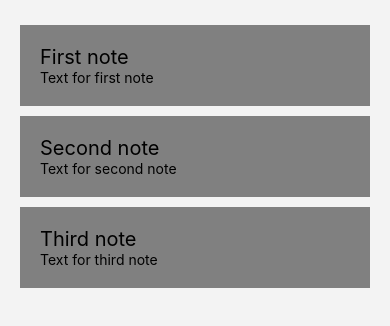
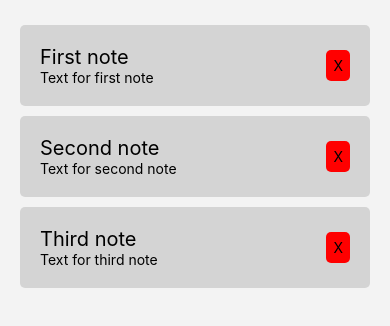
Before and after one commit to santicammarano/widergy-mobile-training, a React Native app: screen / in a window 390 px wide. Shown: the top 326 px of the page. Built offline with nearby package versions, Linux system fonts and the light colour scheme.

Commit message:
feat: bold&italic text. Delete notes

```diff
--- a/App.js
+++ b/App.js
@@ -15,14 +15,9 @@ import {
 
 const App = () => {
   const initialValue = [
-    { id: 1, title: "First note", text: "Text for first note" },
-    { id: 2, title: "Second note", text: "Text for second note" },
-    { id: 3, title: "Third note", text: "Text for third note" },
-    // { id: 4, title: "Third note", text: "Text for third note" },
-    // { id: 5, title: "Third note", text: "Text for third note" },
-    // { id: 6, title: "Third note", text: "Text for third note" },
-    // { id: 7, title: "Third note", text: "Text for third note" },
-    // { id: 8, title: "Third note", text: "Text for third note" },
+    { id: 1, title: "First note", text: "Text for first note", dynamicStyles: {}},
+    { id: 2, title: "Second note", text: "Text for second note", dynamicStyles: {}},
+    { id: 3, title: "Third note", text: "Text for third note", dynamicStyles: {}},
   ]
 
 
@@ -35,11 +30,15 @@ const App = () => {
     setNotes([...notes, note]);
   }
 
+  const deleteNote = (id) => {
+    setNotes(notes.filter((note) => note.id !== id));
+  }
+
   return (
     <View style={{ display: 'flex', flexDirection: 'column', alignItems: 'center', backgroundColor: '#f3f3f3', height: '100%', paddingTop: 20 }}>
-      <NoteList notes={notes} />
+      <NoteList notes={notes} deleteNote={deleteNote}/>
       <ActionButton onPress={() => setModalVisible(!modalVisible)} />
-      <NewNoteForm modalVisible={modalVisible} setModalVisible={setModalVisible} addNewNote={addNewNote} />
+      <NewNoteForm modalVisible={modalVisible} setModalVisible={setModalVisible} addNewNote={addNewNote}/>
     </View>
   );
 };
--- a/src/app/components/Note/index.js
+++ b/src/app/components/Note/index.js
@@ -1,13 +1,41 @@
 import React from 'react';
-import { View, Text } from 'react-native'
+import { View, Text, StyleSheet, Pressable } from 'react-native'
 
-const Note = ({ title, text }) => {
+const Note = ({ id, title, text, dynamicStyles, deleteNote }) => {
+
+  const setDynamicStyles = {
+    fontWeight: dynamicStyles?.bold ? "bold" : "normal",
+    fontStyle: dynamicStyles?.italic ? "italic" : "normal",
+  }
+
   return (
-    <View style={{backgroundColor: "grey", padding: 20, width: 350, margin: 5}}>
-      <Text style={{fontSize: 20}}>{title}</Text>
-      <Text>{text}</Text>
+    <View style={{ display: "flex", flexDirection: "row", justifyContent: "space-between", alignItems: "center", backgroundColor: "#d4d4d4", padding: 20, width: 350, margin: 5, borderRadius: 5 }}>
+      <View>
+        <Text style={{ fontSize: 20 }}>{title}</Text>
+        <Text style={[styles.noteText, setDynamicStyles]}>{text}</Text>
+      </View>
+      <View>
+        <Pressable
+          style={[styles.button, styles.buttonClose]}
+          onPress={() => deleteNote(id)}
+        >
+          <Text>X</Text>
+        </Pressable>
+      </View>
     </View>
   )
 }
 
+
+const styles = StyleSheet.create({
+  noteText: {
+  },
+  button: {
+    borderRadius: 5,
+    padding: 7,
+    backgroundColor: "red",
+  },
+
+})
+
 export default Note;
--- a/src/app/components/NoteList/index.js
+++ b/src/app/components/NoteList/index.js
@@ -2,12 +2,12 @@ import React from 'react'
 import { View, Text, FlatList } from 'react-native'
 import Note from "../Note"
 
-const NoteList = ({notes}) => {
+const NoteList = ({notes, deleteNote}) => {
   return (
     <View style={{ height: "90%" }}>
-      {notes.length > 1 ? (
+      {notes.length >= 1 ? (
         <FlatList data={notes}
-          renderItem={({ item }) => <Note {...item} />}
+          renderItem={({ item }) => <Note {...item} deleteNote={deleteNote}/>}
         />)
         : (<Text>Start adding some notes!</Text>)
       }
--- a/src/app/components/newNoteForm/index.js
+++ b/src/app/components/newNoteForm/index.js
@@ -4,12 +4,34 @@ import { View, Alert, Modal, Text, TextArea, StyleSheet, Pressable, TextInput }
 const NewNoteForm = ({ modalVisible, setModalVisible, addNewNote }) => {
   const [title, setTitle] = useState("");
   const [text, setText] = useState("");
+  const [bold, setBold] = useState(false);
+  const [italic, setItalic] = useState(false);
 
   const submitNote = () => {
-    addNewNote({ title, text });
-    setModalVisible(!modalVisible);
+    if (title === "" || text === "") {
+      new Alert("You can't add an empty note. Please write down some text");
+    } else {
+      addNewNote({ title, text, dynamicStyles: {bold, italic} });
+      setModalVisible(!modalVisible);
+      setTitle("");
+      setText("");
+      setBold(false);
+      setItalic(false);
+    }
+  }
+
+  const emptyNote = () => {
     setTitle("");
     setText("");
+    setBold(false);
+    setItalic(false);
+  }
+
+  const changeFontStyle = {
+    padding: 10,
+    fontSize: 16,
+    fontWeight: bold ? "bold" : "normal",
+    fontStyle: italic ? "italic" : "normal",
   }
 
   return (
@@ -32,19 +54,44 @@ const NewNoteForm = ({ modalVisible, setModalVisible, addNewNote }) => {
             placeholder="Untitled"
           />
           <TextInput
-            style={styles.input}
+            style={[styles.textInput, changeFontStyle]}
             onChangeText={setText}
             value={text}
             placeholder="Tap here to add some text"
             multiline={true}
             numberOfLines={4}
           />
+
+          <View style={{ display: "flex", flexDirection: "row" }}>
+            <Pressable
+              style={[styles.button, styles.buttonClose]}
+              onPress={() => setBold(!bold)}
+            >
+              <Text style={styles.textStyle}>{bold ? "Unbold me" : "Bold me"}</Text>
+            </Pressable>
+            <Pressable
+              style={[styles.button, styles.buttonClose]}
+              onPress={() => setItalic(!italic)}
+            >
+              <Text style={styles.textStyle}>{italic ? "Unitalic me" : "Italic me"}</Text>
+            </Pressable>
+
+          </View>
+
           <Pressable
             style={[styles.button, styles.buttonClose]}
             onPress={() => submitNote()}
           >
             <Text style={styles.textStyle}>Add note</Text>
           </Pressable>
+
+          <Pressable
+            style={[styles.button, styles.buttonClose]}
+            onPress={() => emptyNote()}
+          >
+            <Text style={styles.textStyle}>Empty note</Text>
+          </Pressable>
+
 
           {/* <Pressable
             style={[styles.button, styles.buttonClose]}
@@ -65,9 +112,9 @@ const styles = StyleSheet.create({
     fontSize: 24,
   },
   textInput: {
-    margin: 12,
+    // margin: 12,
     padding: 10,
-    fontSize: 24,
+    fontSize: 16,
   },
   centeredView: {
     flex: 1,
@@ -98,15 +145,15 @@ const styles = StyleSheet.create({
     elevation: 2
   },
   buttonOpen: {
-    backgroundColor: "#F194FF",
+    backgroundColor: "#fffff",
   },
   buttonClose: {
-    backgroundColor: "#2196F3",
+    backgroundColor: "#ff55dd",
   },
   textStyle: {
     color: "white",
     fontWeight: "bold",
-    textAlign: "center"
+    textAlign: "center",
   },
   modalText: {
     marginBottom: 15,
```
